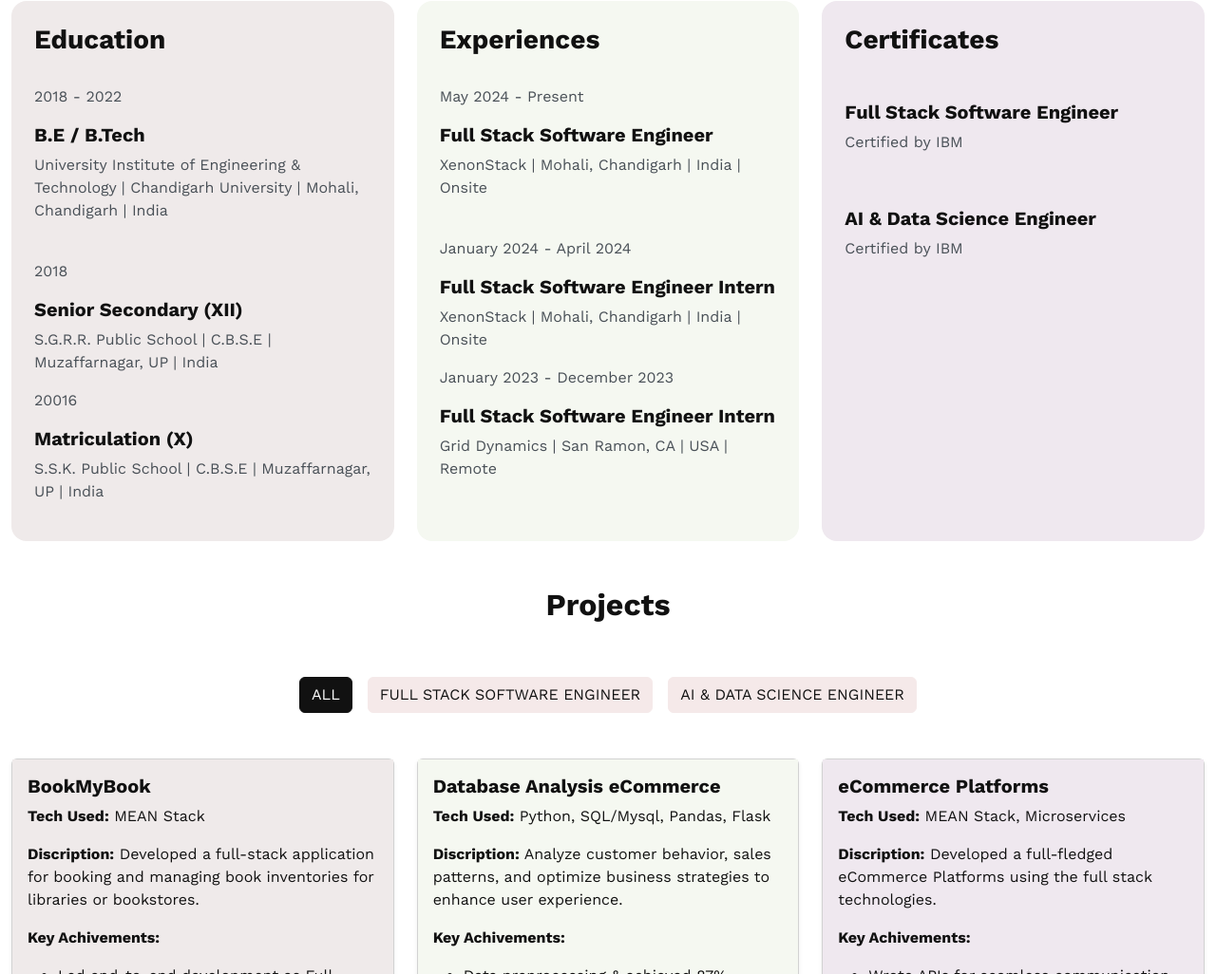
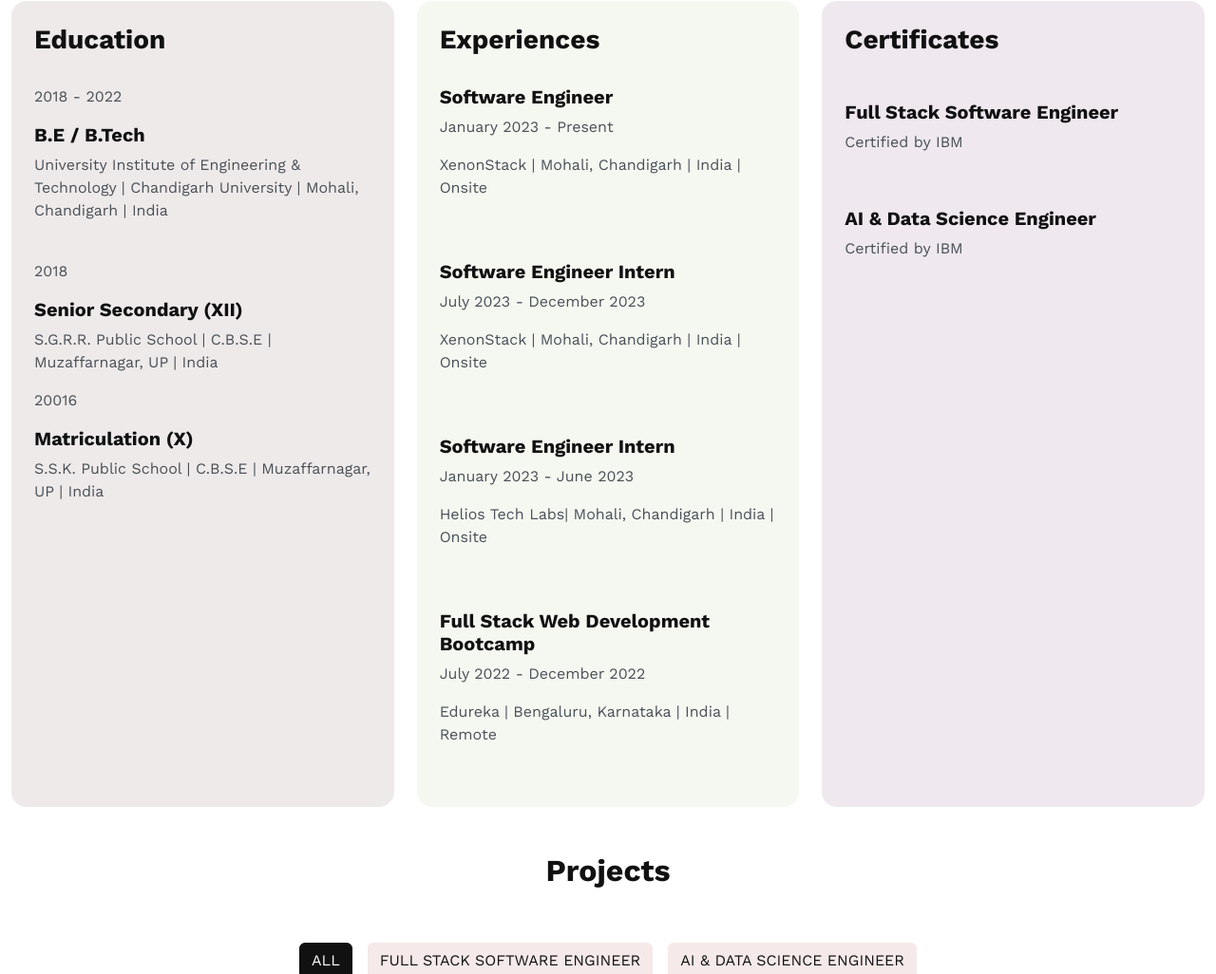
Before and after one commit to muhammadfaisal19/portfolio, a plain HTML site: page index.html in a window 1280 px wide. Shown: the part 1020-2046 px from the top of the page at 95% size. Drawn offline with nearby package versions, Linux system fonts and the light colour scheme.

Commit message:
exp sect updated

```diff
--- a/index.html
+++ b/index.html
@@ -283,34 +283,50 @@
               Experiences
             </h3>
             <div class="py-4">
+              <h5>
+                Software Engineer
+              </h5>
               <p class="text-dark-emphasis">
-                May 2024 - Present
+                January 2023 - Present
               </p>
-              <h5>
-                Full Stack Software Engineer
-              </h5>
               <p class="text-dark-emphasis">
                 XenonStack | Mohali, Chandigarh | India | Onsite
               </p>
             </div>
+            <div class="py-4">
+              <h5>
+                Software Engineer Intern
+              </h5>
               <p class="text-dark-emphasis">
-              January 2024 - April 2024
+                July 2023 - December 2023
               </p>
-            <h5>
-              Full Stack Software Engineer Intern
-            </h5>
               <p class="text-dark-emphasis">
                 XenonStack | Mohali, Chandigarh | India | Onsite
               </p>
-            <p class="text-dark-emphasis">
-              January 2023 - December 2023
-            </p>
+            </div>
+            <div class="py-4">
               <h5>
-              Full Stack Software Engineer Intern
+                Software Engineer Intern
               </h5>
               <p class="text-dark-emphasis">
-              Grid Dynamics | San Ramon, CA | USA | Remote
+                January 2023 - June 2023
               </p>
+              <p class="text-dark-emphasis">
+                Helios Tech Labs| Mohali, Chandigarh | India | Onsite
+              </p>
+            </div>
+            <div class="py-4">
+              <h5>
+                Full Stack Web Development Bootcamp
+              </h5>
+              <p class="text-dark-emphasis">
+                July 2022 - December 2022
+              </p>
+              <p class="text-dark-emphasis">
+                Edureka | Bengaluru, Karnataka | India | Remote
+              </p>
+            </div>
+
           </div>
         </div>
 
```
Lines whose indentation alone changed are shown as unchanged.
